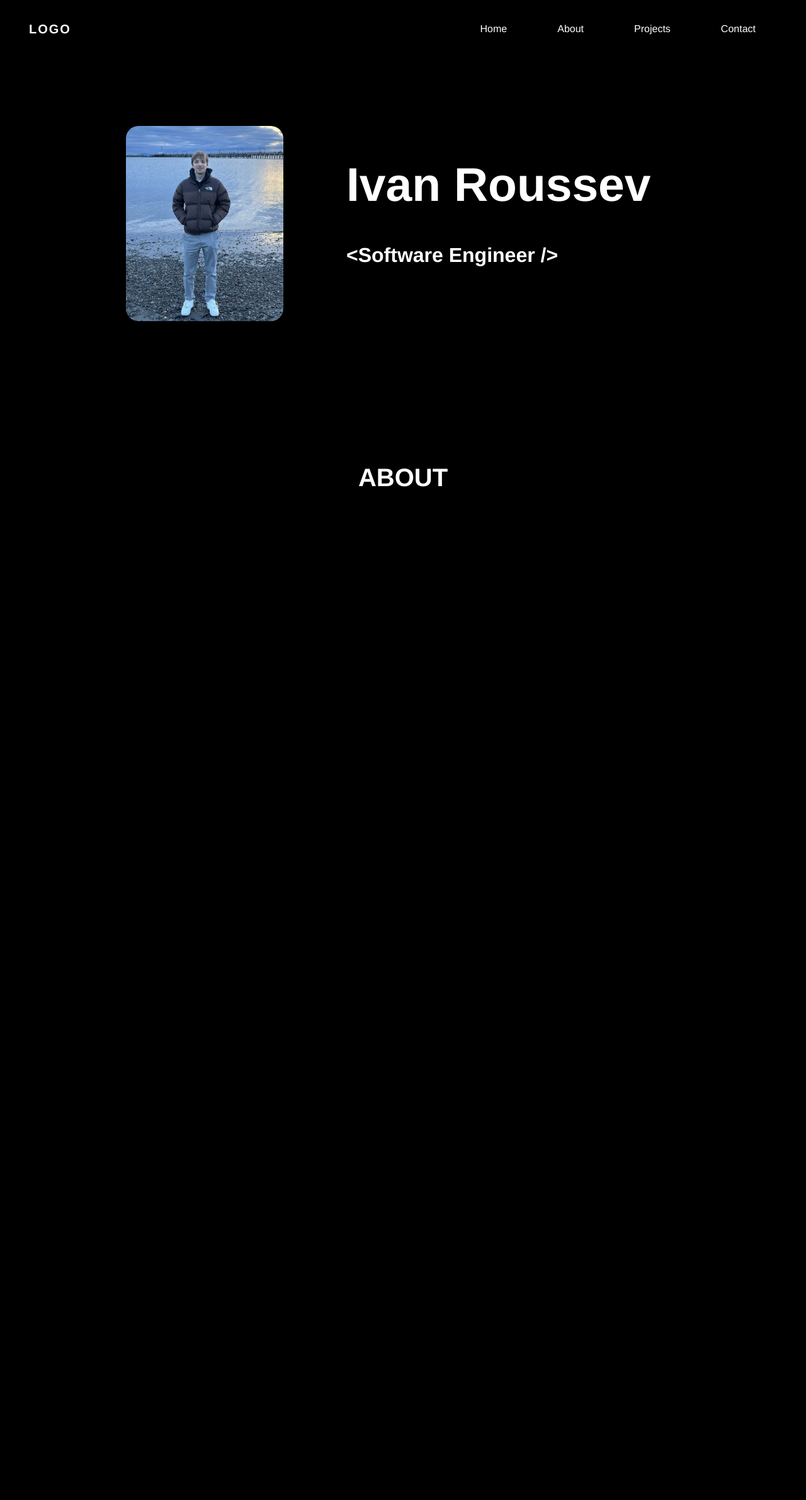
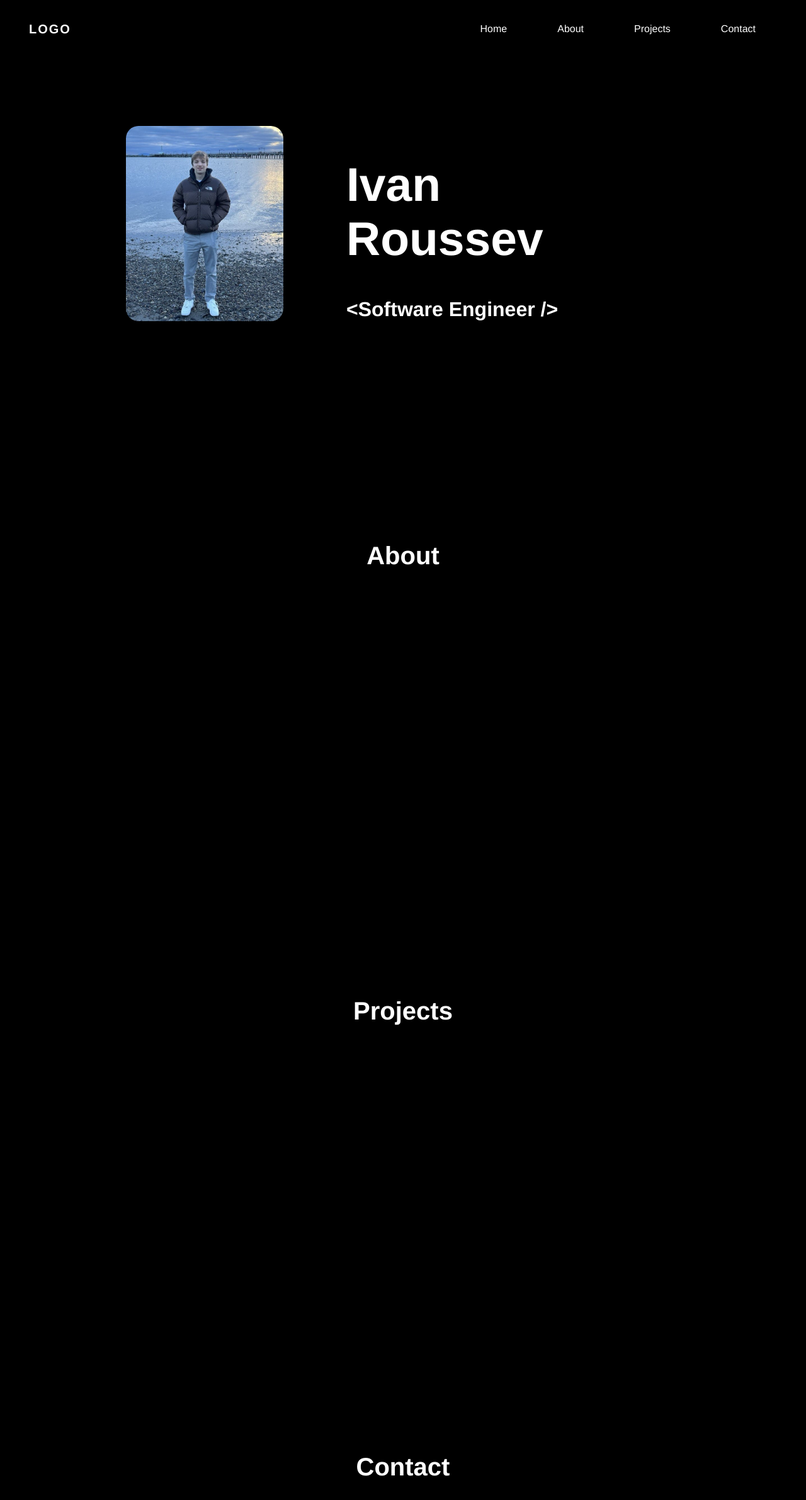
Before and after one commit to IvanRoussev/ivanroussev.com, a React (Create React App) app: page / in a window 1280 px wide. Shown: the top 2382 px of the page at 63% size. Before the commit the page ends 880 px from the top, so only its background shows below. Built offline with nearby package versions, Linux system fonts and the light colour scheme.

Commit message:
first commit

```diff
--- a/src/App.css
+++ b/src/App.css
@@ -84,6 +84,12 @@ nav ul li a {
   display: none;
 }
 
+.home-page {
+  display: flex;
+  justify-content: center;
+  align-items: center;
+}
+
 .homepage-img {
   margin: 200px auto auto 200px;
   width: 250px;
@@ -102,17 +108,18 @@ nav ul li a {
 .main-home {
   display: flex;
   flex-direction: row;
+  margin-right: 300px;
 }
 
 .content {
   display: flex;
   flex-direction: column;
-  justify-content: center;
+  justify-content: space-between;
   min-height: 75vh;
 }
 
-.about {
-  margin-top: auto;
+.content div {
+  margin-top: 20rem;
   display: flex;
   justify-content: center;
 }
--- a/src/App.js
+++ b/src/App.js
@@ -1,6 +1,8 @@
 import './App.css';
 import About from './components/About';
 import Home from './components/Home';
+import Projects from './components/Projects';
+import Contact from './components/Contact';
 
 function App() {
   return (
@@ -13,6 +15,12 @@ function App() {
           <div className='about'>
             <About />
           </div>
+          <div className='projects'>
+            <Projects />
+          </div>
+          <div className='contact'>
+            <Contact />
+          </div>
         </div>
       </div>
     </div>
--- a/src/components/About.js
+++ b/src/components/About.js
@@ -1,7 +1,7 @@
 function About() {
   return (
-    <div className='About'>
-      <h1>ABOUT</h1>
+    <div className='about' id='about'>
+      <h1>About</h1>
     </div>
   );
 }
--- /dev/null
+++ b/src/components/Contact.js
@@ -0,0 +1,9 @@
+function Contact() {
+  return (
+    <div className='Contact' id='contact'>
+      <h1>Contact</h1>
+    </div>
+  );
+}
+
+export default Contact;
--- a/src/components/Home.js
+++ b/src/components/Home.js
@@ -3,18 +3,26 @@ import ivanPic from '../images/ivan1.jpg';
 
 function Home() {
   return (
+    <>
+      <Navbar />
       <div className='home-page'>
-      <Navbar />
         <div className='main-home'>
           <div className=''>
-          <img className='homepage-img' src={ivanPic} alt='ivan-pic-homepage' />
+            <img
+              className='homepage-img'
+              src={ivanPic}
+              alt='ivan-pic-homepage'
+            />
           </div>
           <div className='titles'>
             <h1 className='title-name'>{'Ivan Roussev'}</h1>
-          <h1 className='software-engineer-title'>{'<Software Engineer />'}</h1>
+            <h1 className='software-engineer-title'>
+              {'<Software Engineer />'}
+            </h1>
           </div>
         </div>
       </div>
+    </>
   );
 }
 
--- a/src/components/Navbar.js
+++ b/src/components/Navbar.js
@@ -11,7 +11,7 @@ function Navbar() {
             <a href='google.com'>Home</a>
           </li>
           <li>
-            <a href='google.com'>About</a>
+            <a href='about'>About</a>
           </li>
           <li>
             <a href='google.com'>Projects</a>
--- /dev/null
+++ b/src/components/Projects.js
@@ -0,0 +1,9 @@
+function Projects() {
+  return (
+    <div className='projects' id='projects'>
+      <h1>Projects</h1>
+    </div>
+  );
+}
+
+export default Projects;
```
Lines whose indentation alone changed are shown as unchanged.
